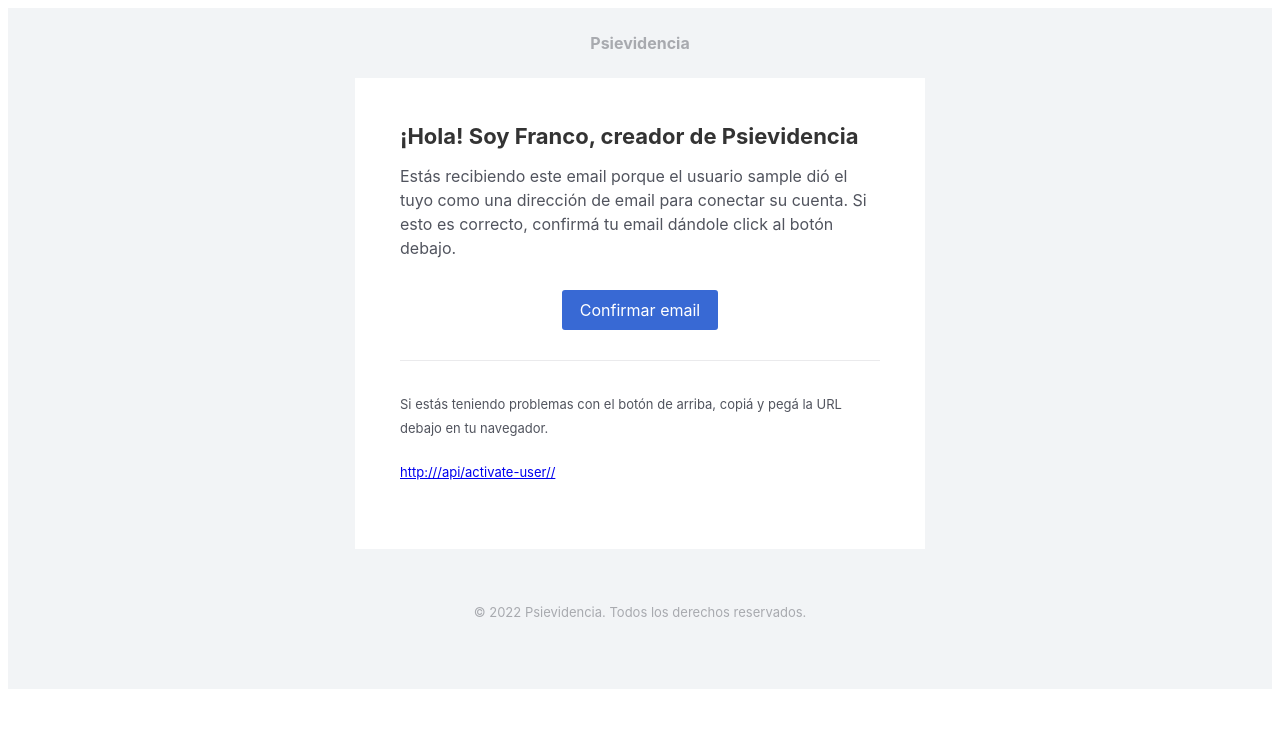
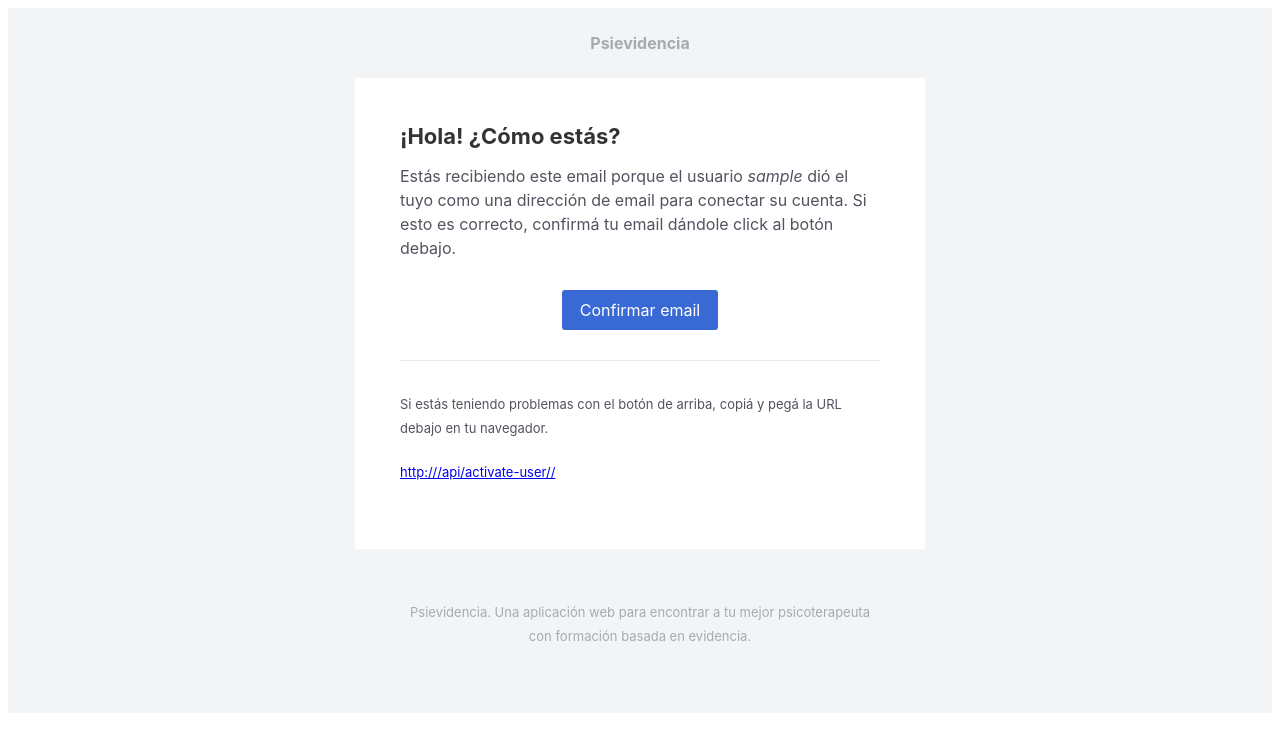
Before and after one commit to francosbenitez/psievidencia-backend, a Django app: template templates/activate.html in a window 1280 px wide. Shown: the top 752 px of the page. Run offline with Django 4.2, Linux system fonts and the light colour scheme; the template is opened without the code that fills it, so the values that code supplies are empty; the visitor is signed in with stand-in values (Sample User, id 1).

```diff
--- a/config/settings.py
+++ b/config/settings.py
@@ -163,6 +163,7 @@ MEDIA_URL = "/media/"
 EMAIL_BACKEND = "django.core.mail.backends.smtp.EmailBackend"
 EMAIL_HOST = env("EMAIL_HOST")
 EMAIL_USE_TLS = True
+EMAIL_USE_SSL = False
 EMAIL_PORT = 587
 EMAIL_HOST_USER = env("EMAIL_HOST_USER")
 EMAIL_HOST_PASSWORD = env("EMAIL_HOST_PASSWORD")
--- a/templates/activate.html
+++ b/templates/activate.html
@@ -96,8 +96,7 @@
                                         color: #333333;
                                       "
                                     >
-                                      ¡Hola! Soy Franco, creador de
-                                      <span class="il">Psievidencia</span>
+                                      ¡Hola! ¿Cómo estás?
                                     </h1>
                                     <p
                                       style="
@@ -109,10 +108,14 @@
                                       "
                                     >
                                       Estás recibiendo este email porque el
-                                      usuario {{user.username}} dió el tuyo como
-                                      una dirección de email para conectar su
-                                      cuenta. Si esto es correcto, confirmá tu
-                                      email dándole click al botón debajo.
+                                      usuario
+                                      <span style="font-style: italic"
+                                        >{{user.username}}</span
+                                      >
+                                      dió el tuyo como una dirección de email
+                                      para conectar su cuenta. Si esto es
+                                      correcto, confirmá tu email dándole click
+                                      al botón debajo.
                                     </p>
                                     <table
                                       align="center"
@@ -253,8 +256,10 @@
                                       color: #a8aaaf;
                                     "
                                   >
-                                    © 2022 <span class="il">Psievidencia</span>.
-                                    Todos los derechos reservados.
+                                    <span class="il">Psievidencia</span>. Una
+                                    aplicación web para encontrar a tu mejor
+                                    psicoterapeuta con formación basada en
+                                    evidencia.
                                   </p>
                                 </td>
                               </tr>
```
Also changed, not shown: psychologists.csv.
